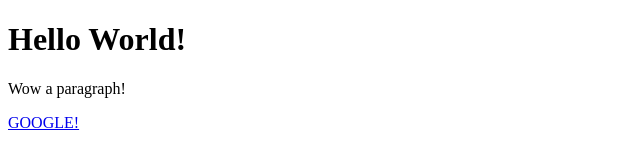
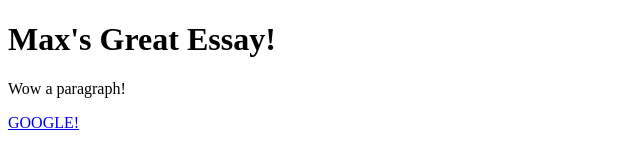
Before and after one commit to maxche/BootCamp-Project1-Demo, a plain HTML site: page index.html in a window 1280 px wide. Shown: the whole page, without its empty margins (0-640 px from the left). Drawn offline with Linux system fonts and the light colour scheme.

Commit message:
Replaced placeholder with actual title.

```diff
--- a/index.html
+++ b/index.html
@@ -7,7 +7,7 @@
   <title>No Title Yet</title>
 </head>
 <body>
-  <h1>Hello World!</h1>
+  <h1>Max's Great Essay!</h1>
   <p>Wow a paragraph!</p>
   <a href="http://www.google.ca" target="_blank">GOOGLE!</a>
 </body>
```
